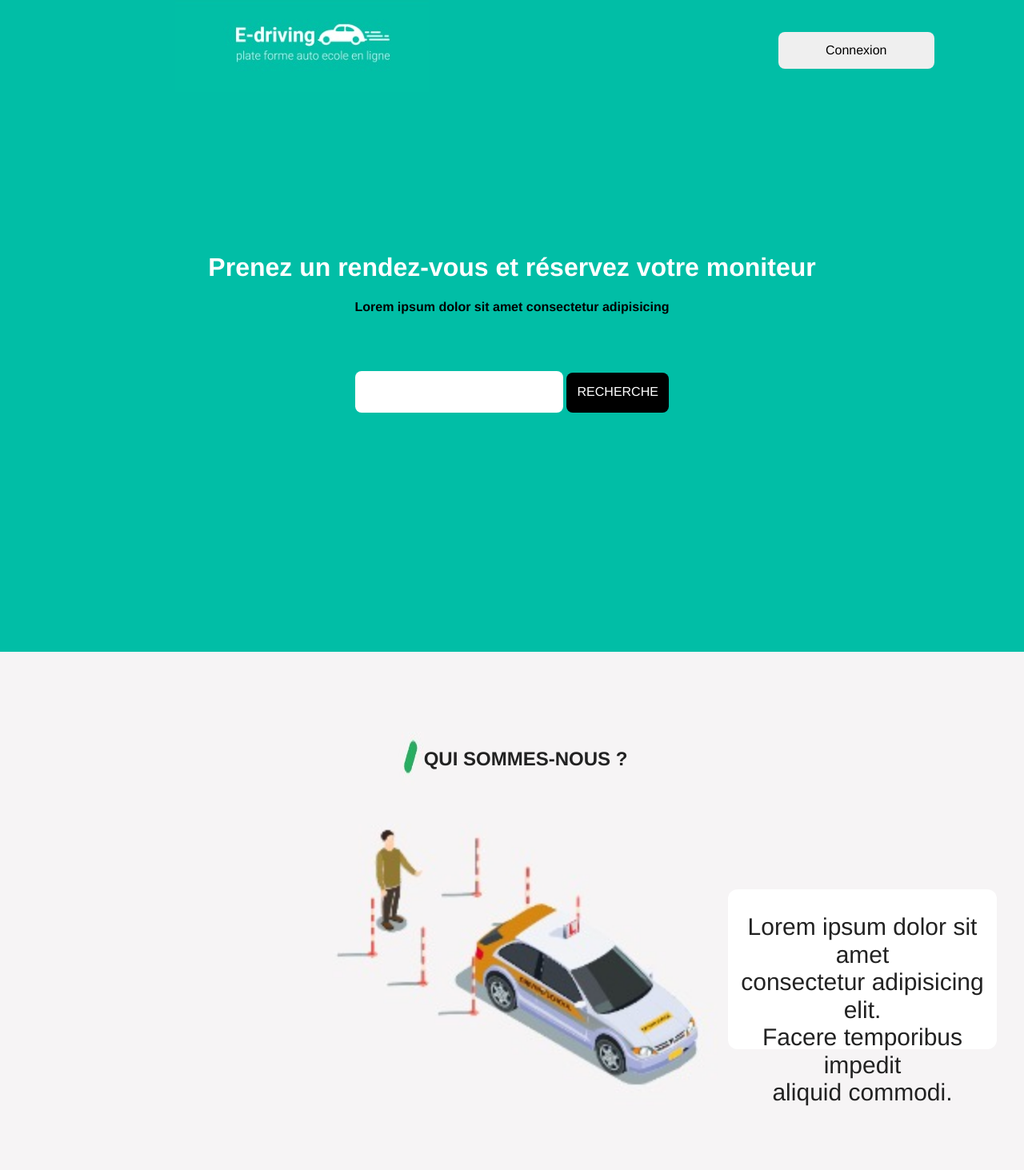
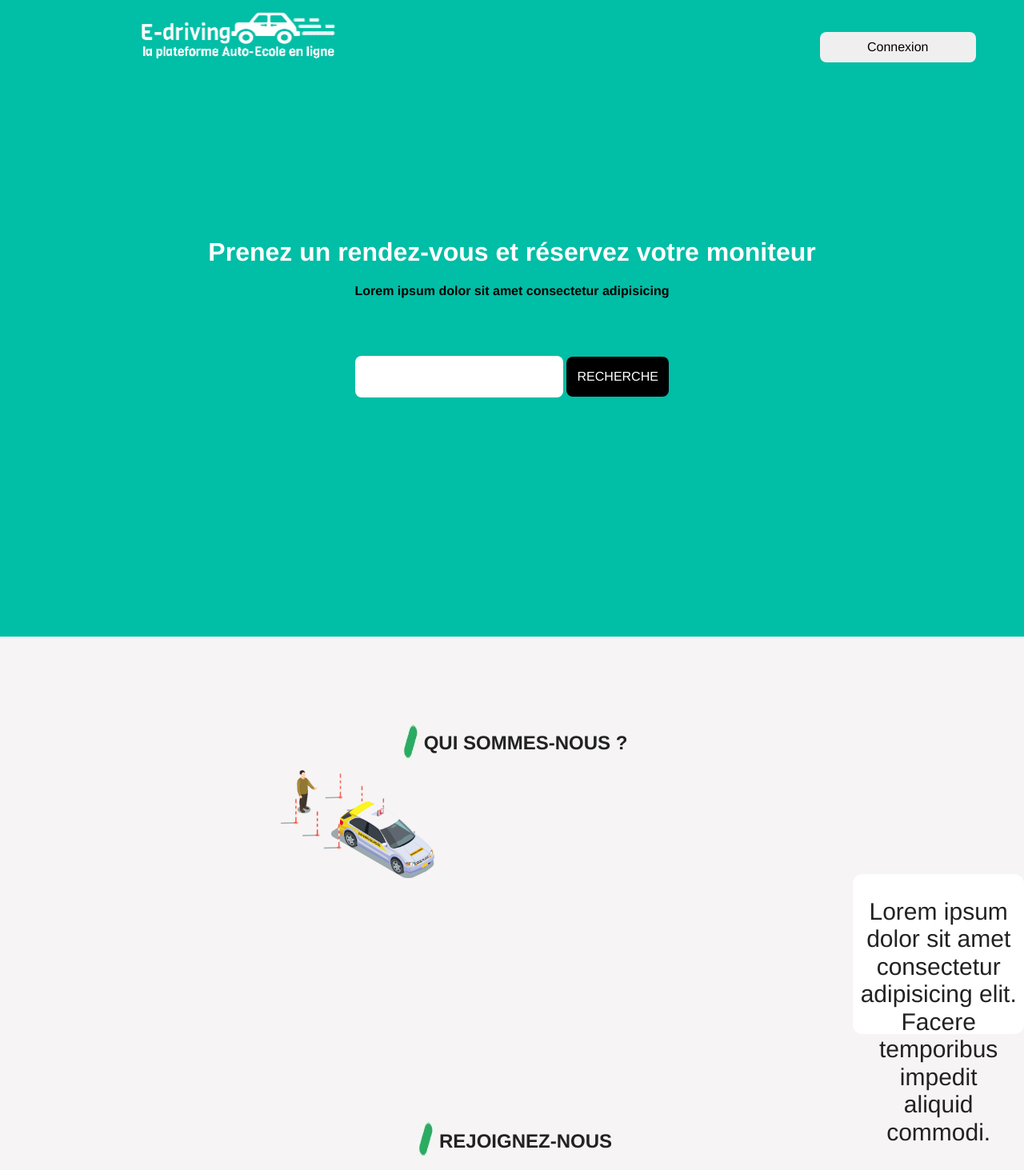
Before and after one commit to utopikkad/E-driving, a website built with Parcel: page index.html in a window 1280 px wide. Shown: the top 1463 px of the page at 80% size. Built offline with nearby package versions, Linux system fonts and the light colour scheme.

Commit message:
include new images, change readme, update html

```diff
--- a/css/main.css
+++ b/css/main.css
@@ -282,6 +282,9 @@ h1 {
 h4 {
   color: black;
 }
+.logo1 {
+  width: 50%;
+}
 .titre {
   padding-top: 180px;
   margin: 0;
@@ -317,7 +320,7 @@ h4 {
   padding-left: 320px;
 }
 .img_car {
-  width: 200%;
+  width: 50%;
 }
 .para1 {
   margin-left: 300px;
--- a/index.html
+++ b/index.html
@@ -27,7 +27,7 @@
   <!-- Add your site or application content here -->
   <div class="flex-container">
     <div>
-      <img src="./img/logo.jpg" alt="logo">
+      <img class="logo1" src="./img/logo_green.jpg" alt="logo">
     </div>
   <div>
     <button class="bouton">Connexion</button>
@@ -50,7 +50,7 @@
   </div>
   <div class="first_p">
     <div>
-      <img class="img_car" src="./img/car.jpg" alt="car">
+      <img class="img_car" src="./img/car-parking-img.png" alt="car">
     </div>
     <div class="para1">
       <p>Lorem ipsum dolor sit amet<br> consectetur adipisicing elit.<br> Facere temporibus impedit<br> aliquid commodi.</p>
```
Also changed, not shown: img/Nouveau projet.png (added), img/car-parking-img.png (added), img/logo_green.jpg (added).
